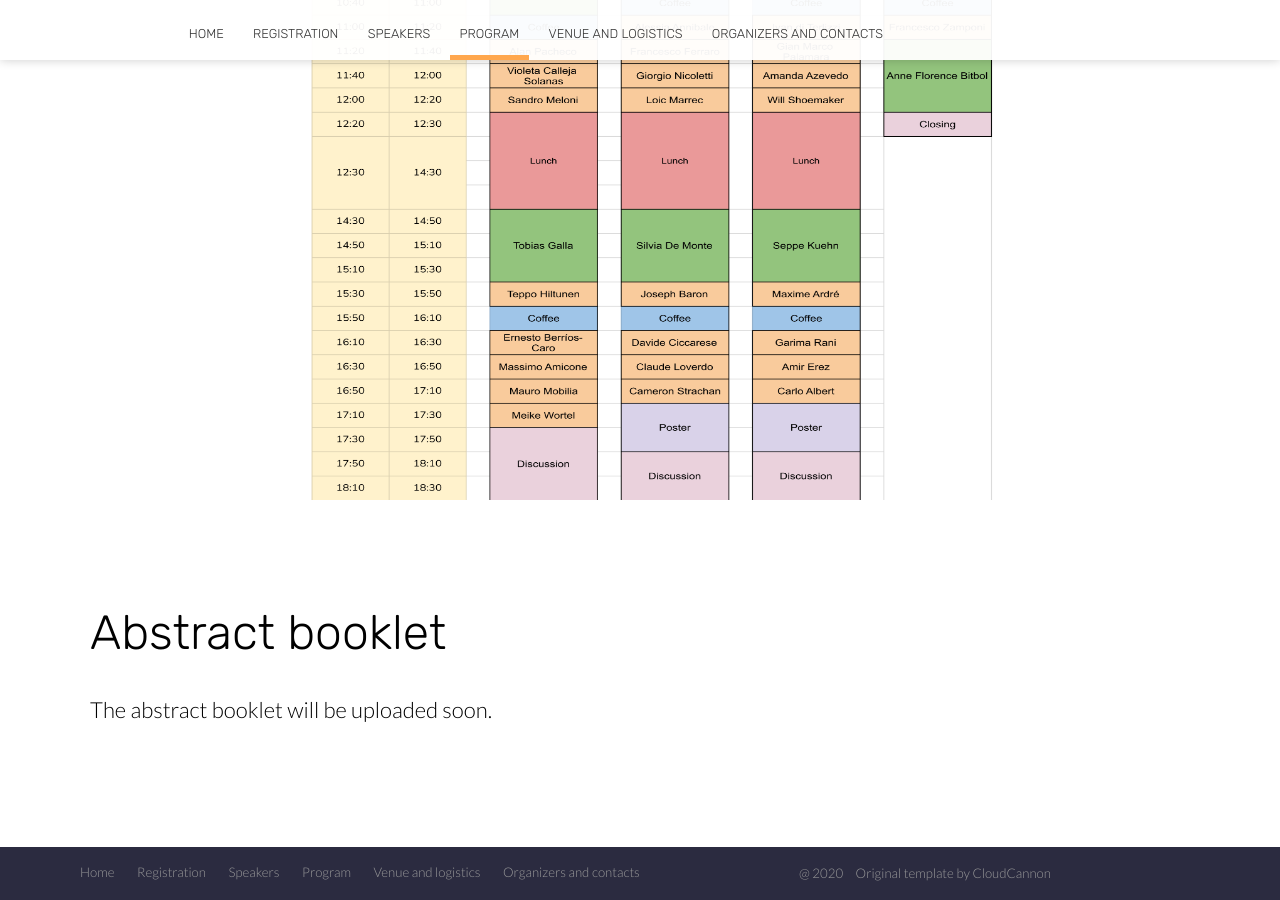
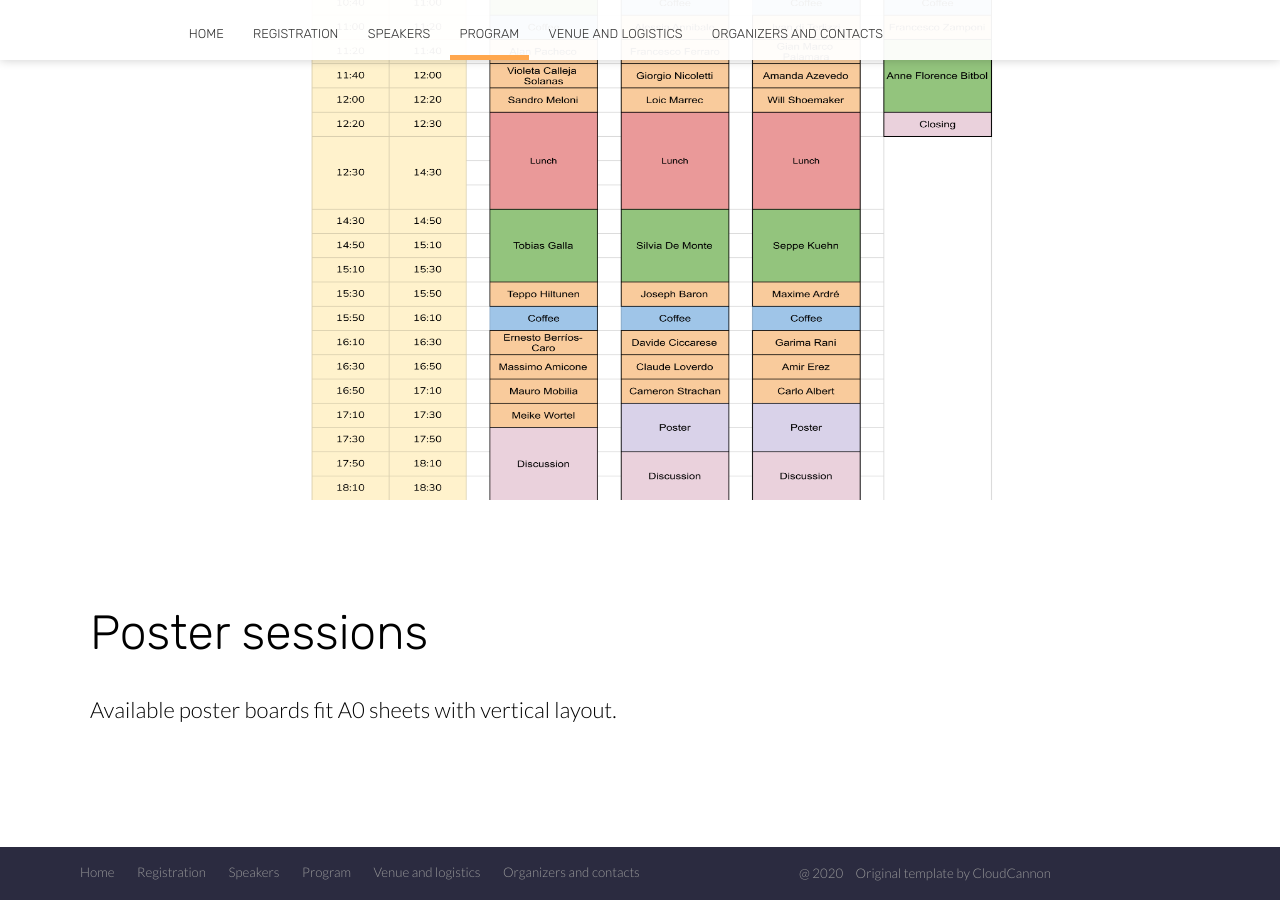
Before and after one commit to liphlab/SMEEB2024, a Jekyll site: the page built from program.html, in a window 1280 px wide and 900 px high, scrolled down 1050 px. Built offline with Jekyll 4.4.1, drawn with Linux system fonts in a browser that asks for light colours; nearby versions of some CDN libraries.

Commit message:
poster info

```diff
--- a/program.html
+++ b/program.html
@@ -241,8 +241,8 @@ image: /new_imgs/DallE-background-program.png
 	<section class="info" id="learn-more">
 		<div class="container flex">
 			<div class="text">
-				<h2 class="editable">Abstract booklet</h2>
-				<p>The abstract booklet will be uploaded soon.</p>
+				<h2 class="editable">Poster sessions</h2>
+				<p>Available poster boards fit A0 sheets with vertical layout.</p>
 			</div>
 		</div>
 	</section>
```
